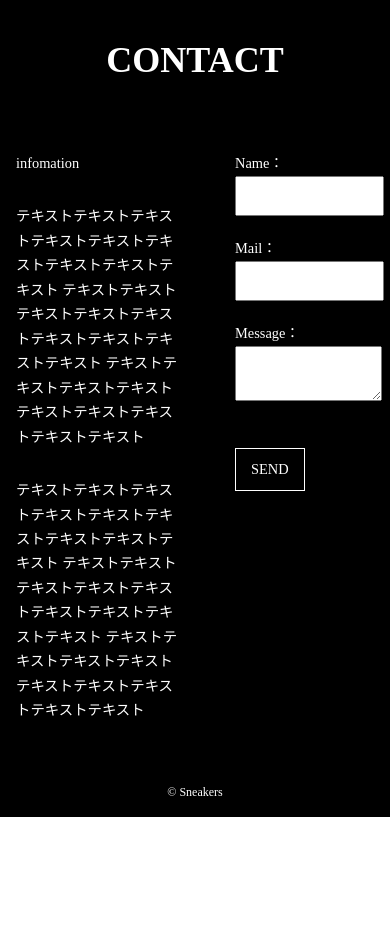
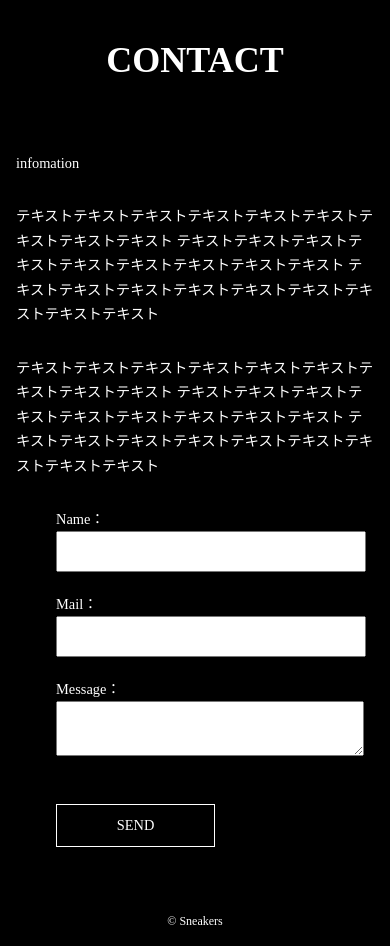
Before and after one commit to erika8803/cording, a website: page index.html in a window 390 px wide. Shown: the part 3500-4446 px from the top of the page. Before the commit the page ends 4317 px from the top, so only its background shows below. Drawn offline with nearby package versions, Linux system fonts and the light colour scheme.

Commit message:
レスポンシブ対応 コンタクトエリア

```diff
--- a/scss/style.scss
+++ b/scss/style.scss
@@ -15,6 +15,12 @@ li {
   margin-bottom: 30px;
 }
 
+$mobile-size: 767px;
+@mixin mobile {
+  @media (max-width: $mobile-size) {
+    @content;
+  }
+}
 /*-------------------------------------------
 ヘッダー
 -------------------------------------------*/
@@ -209,12 +215,21 @@ contactエリア
     display: flex;
     padding: 1rem;
     justify-content: space-between;
+    @include mobile {
+      display: block;
+    }
   }
   .contact-info {
     width: 45%;
+    @include mobile {
+      width: 100%;
+    }
   }
   .contact-form {
     width: 50%;
+    @include mobile {
+      width: 100%;
+    }
   }
   input {
     width: 90%;
@@ -249,4 +264,5 @@ footerエリア
     font-size: 12px;
     text-align: center;
   }
+
 }
```
Also changed, not shown: style.css, style.min.css.
